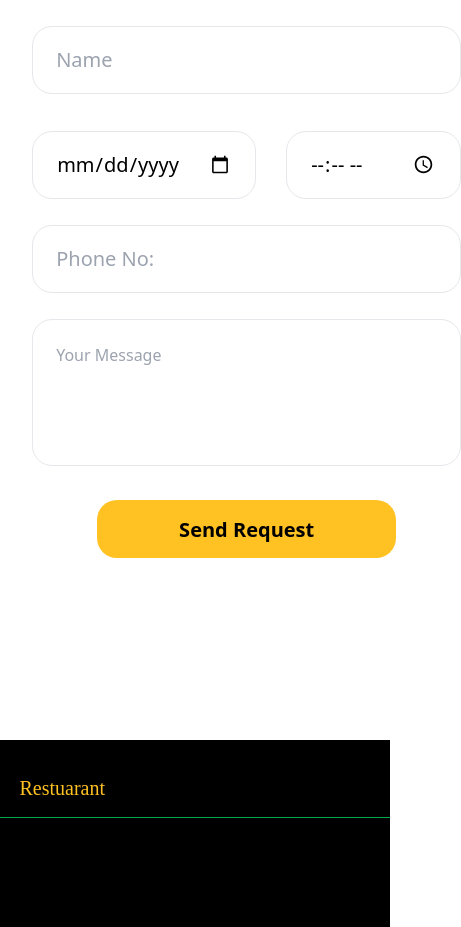
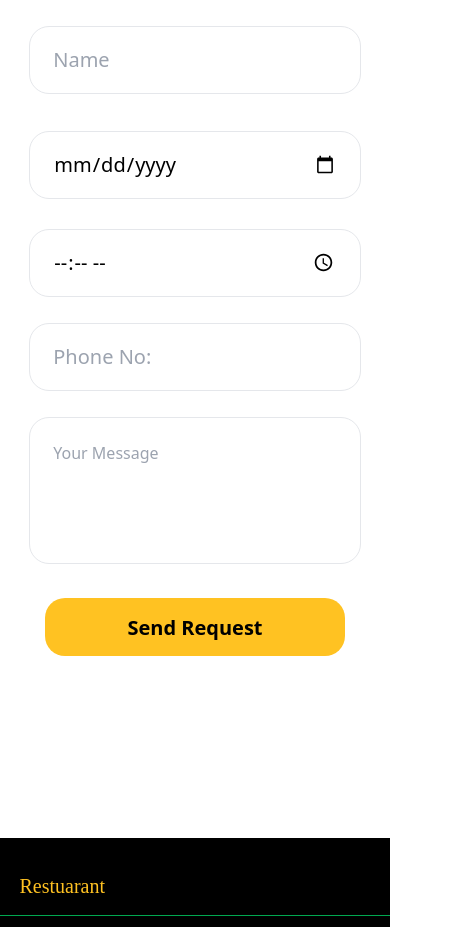
Before and after one commit to DannyPreye/Restaurant, a Next.js app: page / in a window 390 px wide. Shown: the part 3020-3947 px from the top of the page, 461 px wide, since content can reach past the window. Built offline with nearby package versions, Linux system fonts and the light colour scheme; a web font is replaced by a local one.

Commit message:
Made changes to the booking page

```diff
--- a/components/Booking.jsx
+++ b/components/Booking.jsx
@@ -18,18 +18,18 @@ const Booking = ({ img }) => {
               type="text"
               name="name"
               placeholder="Name"
-              className="w-full rounded-[20px] h-[68px] p-[23px] leading-[30px] text-[20px] border-[1px] mt-[49px]"
+              className=" w-full  rounded-[20px] h-[68px] p-[23px] leading-[30px] text-[20px] border-[1px] mt-[49px]"
             />
-            <div className="flex mt-[37px] gap-[30px]">
+            <div className="flex mt-[37px] lg:flex-nowrap flex-wrap gap-[30px]">
               <input
                 type="date"
                 name="date"
-                className="max-w-[288px] h-[68px] rounded-[20px] border-[1px] p-[23px]  leading-[30px] text-[20px]  "
+                className="w-full lg:max-w-[288px]  h-[68px] rounded-[20px] border-[1px] p-[23px]  leading-[30px] text-[20px]  "
               />
               <input
                 type="time"
                 name="time"
-                className="max-w-[288px] h-[68px] rounded-[20px] border-[1px] p-[23px]  leading-[30px] text-[20px]  "
+                className="w-full lg:max-w-[288px] h-[68px] rounded-[20px] border-[1px] p-[23px]  leading-[30px] text-[20px]  "
               />
             </div>
             <input
--- a/pages/_app.js
+++ b/pages/_app.js
@@ -7,12 +7,14 @@ import { AnimatePresence } from "framer-motion"
 
 function MyApp({ Component, pageProps }) {
   return <AnimatePresence>
+    <div className='w-screen'>
       <Nav />
       <Head>
         <title>Restaurant</title>
       </Head>
       <Component {...pageProps} />
       <Footer />
+    </div>
   </AnimatePresence>
 }
 
--- a/pages/index.js
+++ b/pages/index.js
@@ -3,7 +3,7 @@ import Booking from '../components/Booking'
 import { ok } from '../public/Pics'
 import HomeHero from "../components/HomeHero"
 import CardSection from "../components/CardSection"
-import Footer from '../components/Footer'
+
 
 import { motion } from "framer-motion"
 const index = () => {
@@ -11,7 +11,7 @@ const index = () => {
     <motion.div initial={{ opacity: 0 }}
       animate={{ opacity: 1 }}
       exit={{ opacity: 0 }}
-      transition={{ duration: 2 }} className='w-screen'>
+      transition={{ duration: 2 }} >
       <HomeHero />
       <CardSection />
       <Booking img={ok} />
```
Lines whose indentation alone changed are shown as unchanged.
